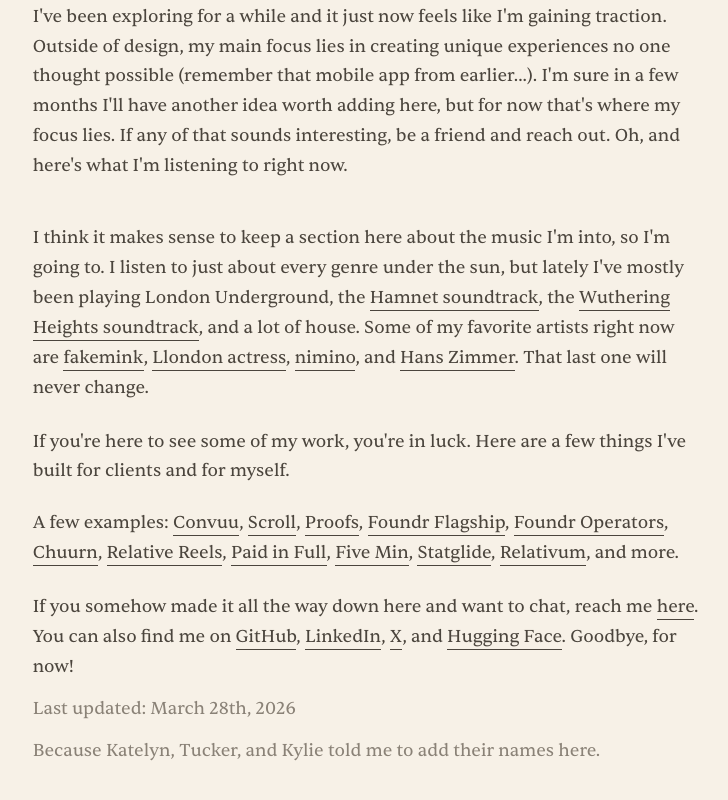
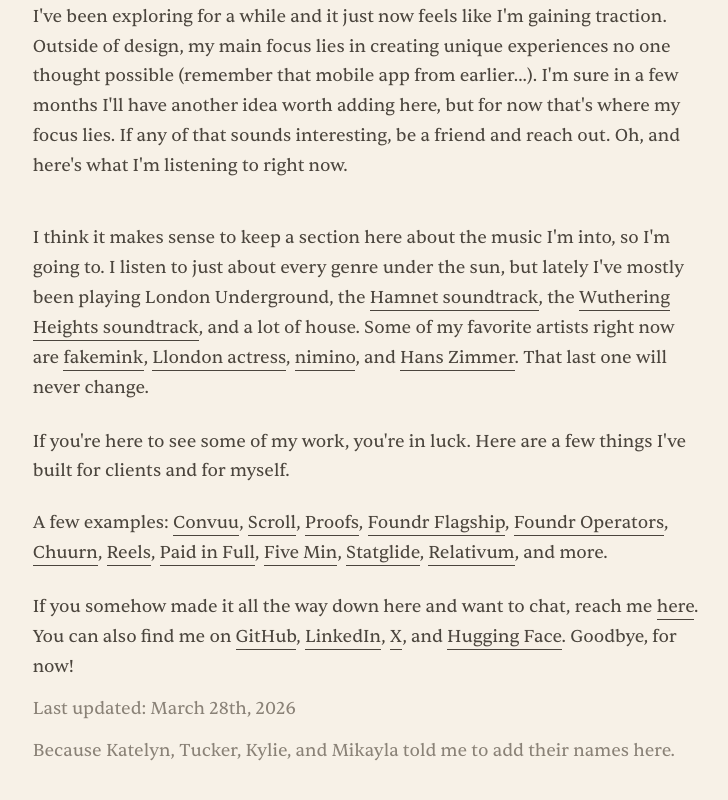
Before and after one commit to will4381/personal-website, a Next.js app: page / in a window 1280 px wide. Shown: the part 725-1525 px from the top of the page, without its empty margins (269-997 px from the left). Built offline with nearby package versions, Linux system fonts and the light colour scheme; no server answers; a web font is replaced by a local one.

Commit message:
new name

```diff
--- a/app/page.tsx
+++ b/app/page.tsx
@@ -120,7 +120,7 @@
           </a>
           ,{" "}
           <a href="https://reels.relativecompanies.com" target="_blank" rel="noreferrer">
-            Relative Reels
+            Reels
           </a>
           ,{" "}
           <a href="https://paidinfull.vip" target="_blank" rel="noreferrer">
@@ -167,7 +167,7 @@
           Last updated: March 28th, 2026
         </p>
         <p className={`${styles.footerLead} ${styles.lastUpdated}`}>
-          Because Katelyn, Tucker, and Kylie told me to add their names here.
+          Because Katelyn, Tucker, Kylie, and Mikayla told me to add their names here.
         </p>
       </div>
     </main>
```
